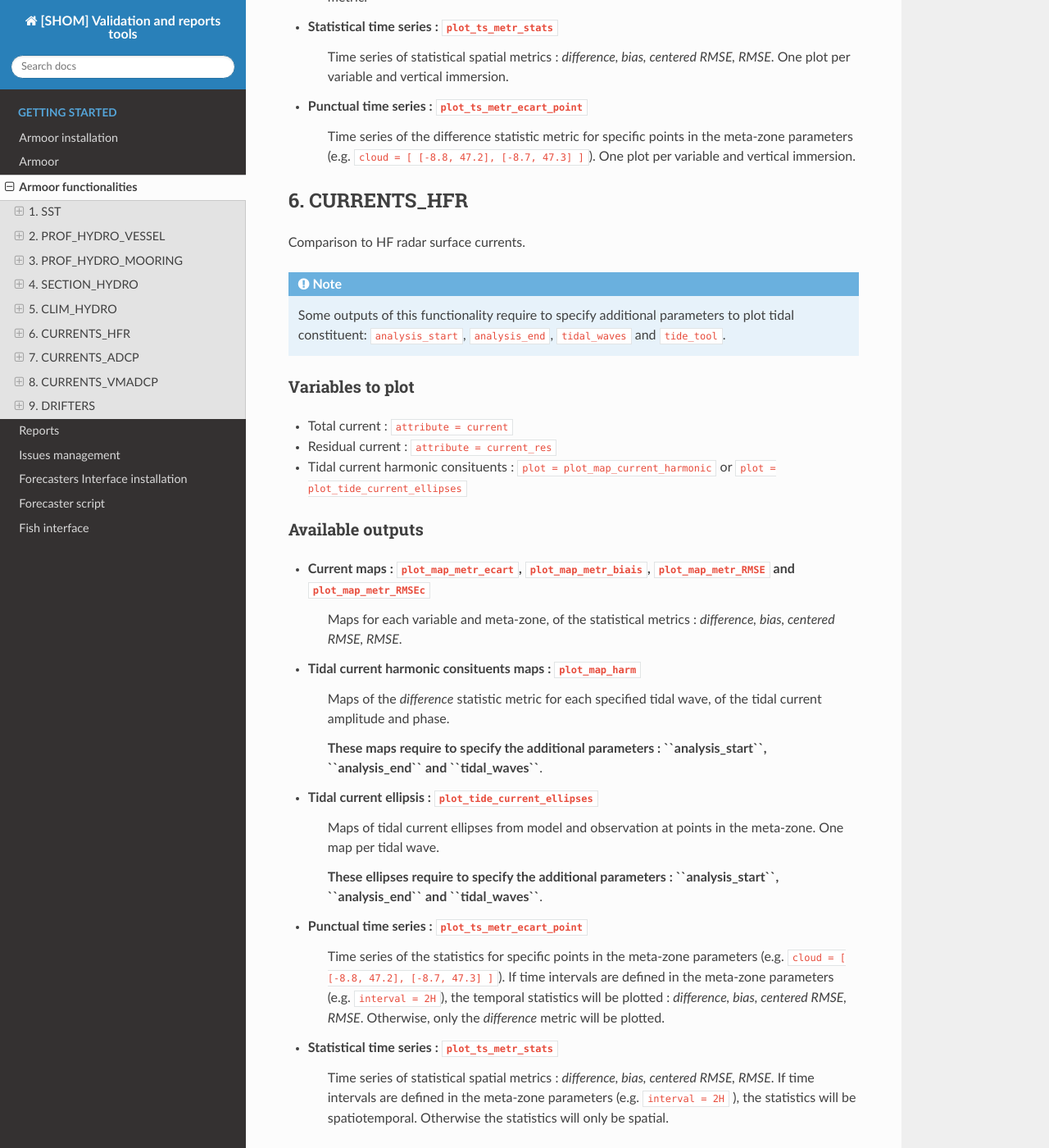
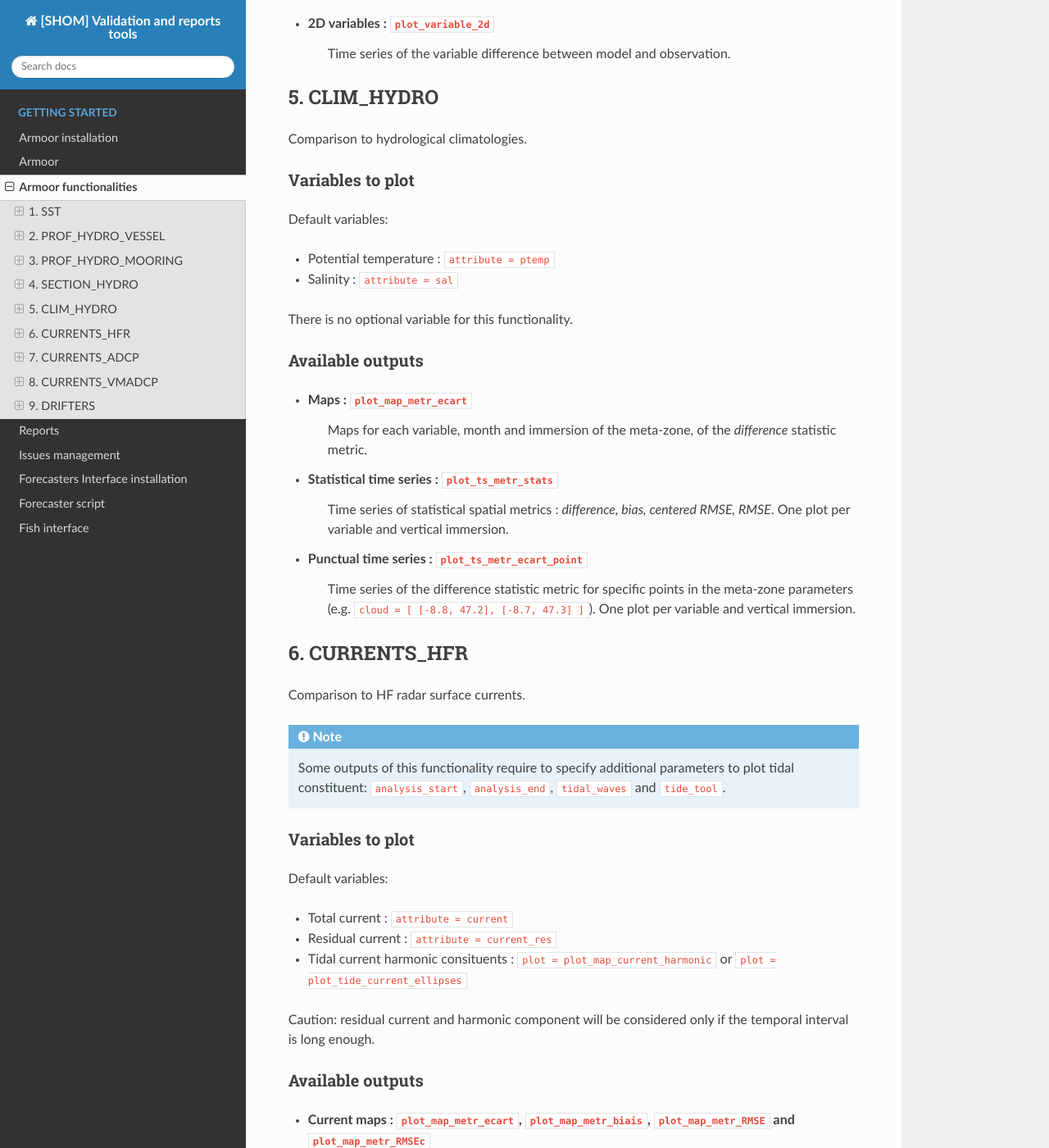
Before and after one commit to shom-fr/armoor, a Sphinx documentation site: the page built from docs/source/functionalities.rst, in a window 1280 px wide and 1400 px high, scrolled down 4665 px. Shown: the whole window at 82% size. Built offline with Sphinx 7.4.7 and the Read the Docs theme 2.0.0, drawn with Linux system fonts in a browser that asks for light colours; some of the changed text lies outside the part shown.

Commit message:
Mise à jour de la documentation

```diff
--- a/docs/source/functionalities.rst
+++ b/docs/source/functionalities.rst
@@ -14,7 +14,11 @@
 Variables to plot
 ~~~~~~~~~~~~~~~~~
 
+Default variable:
+
 * Sea surface temperature : ``attribute = SST``
+
+There is no optional variable for this functionality.
 
 Available outputs
 ~~~~~~~~~~~~~~~~~
@@ -48,9 +52,14 @@
 Variables to plot
 ~~~~~~~~~~~~~~~~~
 
+Default variables:
+
 * Potential temperature : ``attribute = ptemp``
 * Salinity : ``attribute = sal``
 * Potential density : ``attribute = pdens``
+
+Optional variables:
+
 * In-situ temperature : ``attribute = temp``
 * Sound speed : ``attribute = sound_speed``
 
@@ -109,9 +118,14 @@
 Variables to plot
 ~~~~~~~~~~~~~~~~~
 
+Default variables:
+
 * Potential temperature : ``attribute = ptemp``
 * Salinity : ``attribute = sal``
 * Potential density : ``attribute = pdens``
+
+Optional variables:
+
 * In-situ temperature : ``attribute = temp``
 * Sound speed : ``attribute = sound_speed``
 
@@ -139,8 +153,13 @@
 Variables to plot
 ~~~~~~~~~~~~~~~~~
 
+Default variables:
+
 * Potential temperature : ``attribute = ptemp``
 * Salinity : ``attribute = sal``
+
+Optional variables:
+
 * Potential density : ``attribute = pdens``
 * In-situ temperature : ``attribute = temp``
 * Geostrophic current : ``attribute = current_geo``
@@ -163,8 +182,12 @@
 Variables to plot
 ~~~~~~~~~~~~~~~~~
 
+Default variables:
+
 * Potential temperature : ``attribute = ptemp``
 * Salinity : ``attribute = sal``
+
+There is no optional variable for this functionality.
 
 Available outputs
 ~~~~~~~~~~~~~~~~~
@@ -188,10 +211,13 @@
 Variables to plot
 ~~~~~~~~~~~~~~~~~
 
+Default variables:
+
 * Total current : ``attribute = current``
 * Residual current : ``attribute = current_res``
 * Tidal current harmonic consituents : ``plot = plot_map_current_harmonic`` or ``plot = plot_tide_current_ellipses``
 
+Caution: residual current and harmonic component will be considered only if the temporal interval is long enough.
 
 Available outputs
 ~~~~~~~~~~~~~~~~~
@@ -228,11 +254,14 @@
 Variables to plot
 ~~~~~~~~~~~~~~~~~
 
+Default variables:
+
 * Total current : ``attribute = current``
 * Residual current : ``attribute = current_res``
 * Baroclinic current : ``attribute = current_bc``
 * Tidal current harmonic consituents : ``plot = plot_map_current_harmonic`` or ``plot = plot_tide_current_ellipses``
 
+Caution: residual current and harmonic component will be considered only if the temporal interval is long enough.
 
 Available outputs
 ~~~~~~~~~~~~~~~~~
@@ -259,8 +288,12 @@
 Variables to plot
 ~~~~~~~~~~~~~~~~~
 
+Default variables:
+
 * Total current : ``attribute = current``
 * Baroclinic current : ``attribute = current_bc``
+
+Intensity and direction are calculated
 
 
 Available outputs
@@ -284,6 +317,9 @@
 Variables to plot
 ~~~~~~~~~~~~~~~~~
 
+Default variables:
+
+* Lagrangian trajectories
 * Total current : ``attribute = current``
 
 Available outputs
```
Also changed, not shown: docs/source/base.rst (+6 -6 lines).
